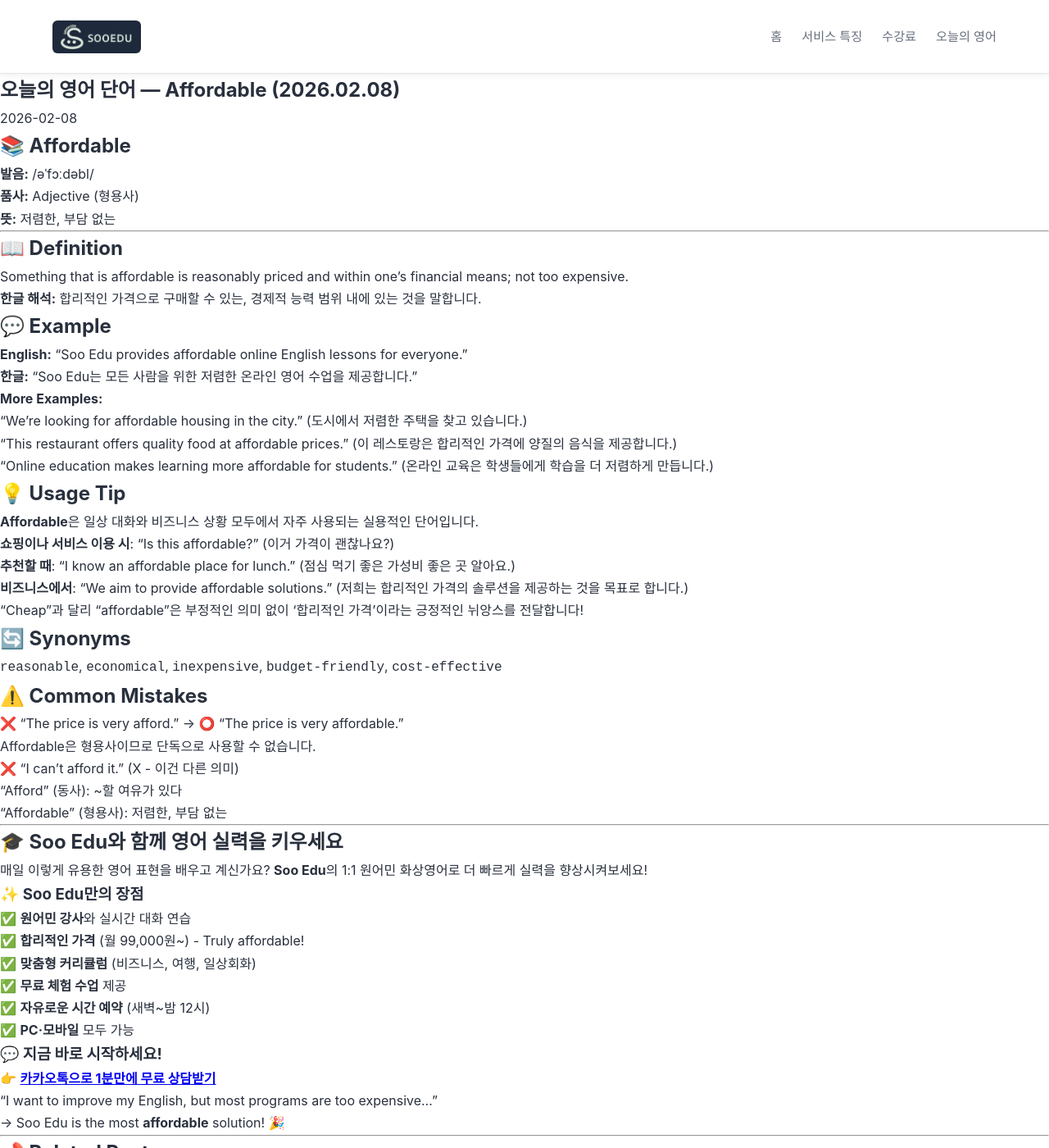
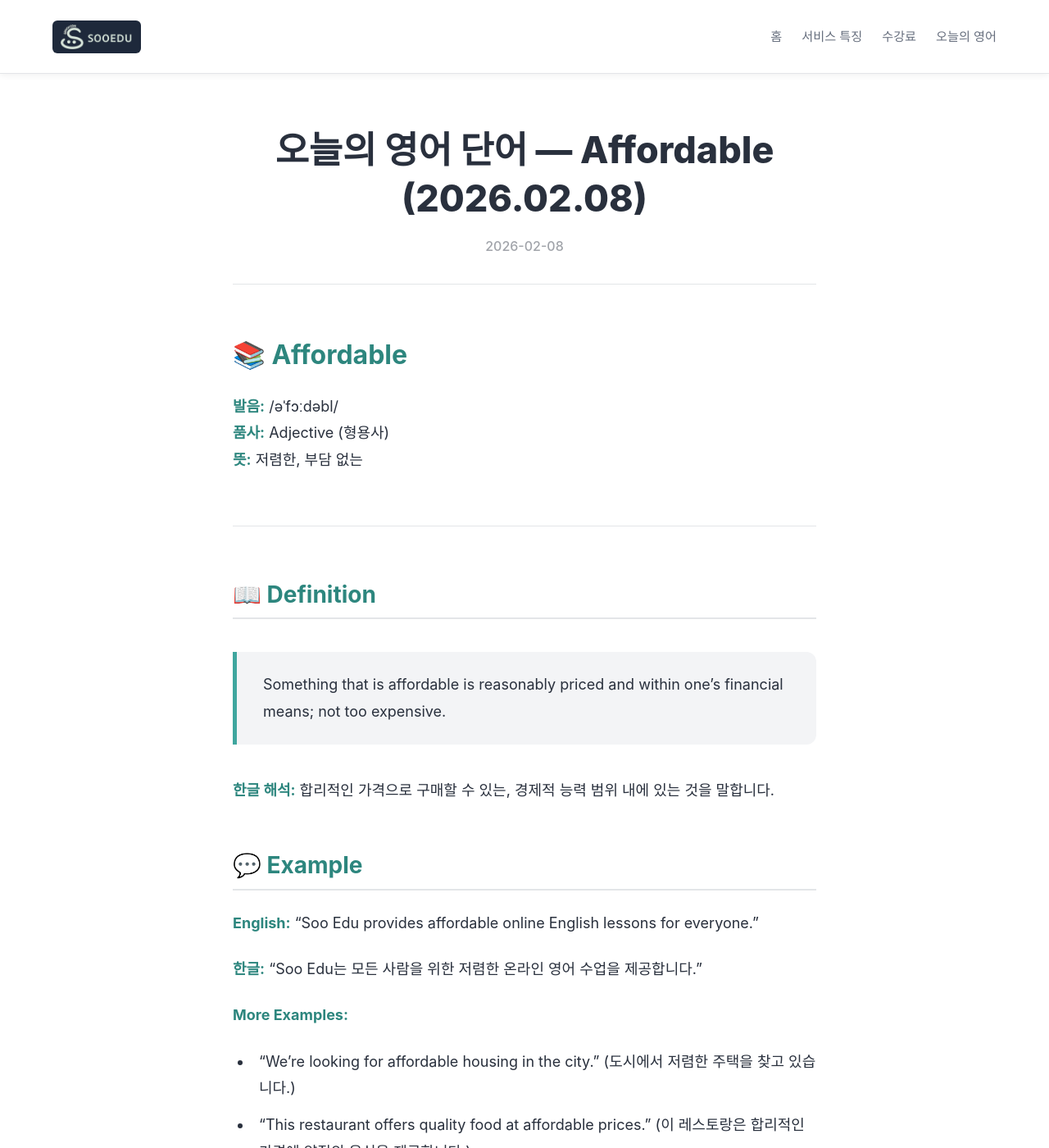
Before and after one commit to TJayPark/sooedu-blog, a Jekyll site: the page built from _posts/2026-02-08-english-affordable.md, in a window 1280 px wide and 1400 px high. Shown: the whole window at 82% size. Built offline with Jekyll 4.4.1, drawn with Linux system fonts in a browser that asks for light colours.

Commit message:
🎨 Readability Overhaul for Blog Posts
- Introduce blog-post-style.css with extensive typography improvements
- Increase font size (1.125rem) and line-height (1.8) for comfortable reading
- Restyle blockquotes into clear dialogue boxes for English conversations
- Transform plain KakaoTalk links into prominent CTA buttons
- Add generous spacing between sections to prevent 'wall of text'

```diff
--- a/_layouts/default.html
+++ b/_layouts/default.html
@@ -57,6 +57,7 @@
 
   <!-- Stylesheet -->
   <link rel="stylesheet" href="{{ '/assets/css/style.css' | relative_url }}" />
+  <link rel="stylesheet" href="{{ '/assets/css/blog-post-style.css' | relative_url }}" />
 
   <!-- Structured Data (Schema.org) for SEO -->
   <script type="application/ld+json">
--- /dev/null
+++ b/assets/css/blog-post-style.css
@@ -0,0 +1,187 @@
+/* ====================================
+   Blog Post Styling (Readability Focused)
+   ==================================== */
+
+.post {
+    max-width: 760px;
+    margin: 0 auto;
+    padding: 4rem 1.5rem;
+}
+
+.post-header {
+    text-align: center;
+    margin-bottom: 4rem;
+    padding-bottom: 2rem;
+    border-bottom: 1px solid var(--border-color);
+}
+
+.post-title {
+    font-family: var(--font-display);
+    font-size: 2.2rem;
+    /* Large title */
+    font-weight: 800;
+    line-height: 1.3;
+    margin-bottom: 1rem;
+    color: var(--text-primary);
+}
+
+@media (min-width: 768px) {
+    .post-title {
+        font-size: 2.8rem;
+    }
+}
+
+.post-date {
+    font-size: 1rem;
+    color: var(--text-muted);
+    font-weight: 500;
+}
+
+/* Content Typography */
+.post-content {
+    font-size: 1.125rem;
+    /* ~18px for better readability */
+    line-height: 1.8;
+    /* Airy line height */
+    color: var(--text-primary);
+}
+
+.post-content p {
+    margin-bottom: 1.5rem;
+}
+
+/* Headings within Post */
+.post-content h1,
+.post-content h2,
+.post-content h3 {
+    font-family: var(--font-display);
+    font-weight: 700;
+    line-height: 1.4;
+    color: var(--primary-dark);
+}
+
+.post-content h1 {
+    font-size: 2rem;
+    margin-top: 3rem;
+    margin-bottom: 1.5rem;
+}
+
+.post-content h2 {
+    font-size: 1.75rem;
+    margin-top: 3.5rem;
+    /* More space above headings */
+    margin-bottom: 1.5rem;
+    padding-bottom: 0.5rem;
+    border-bottom: 2px solid var(--border-color);
+}
+
+.post-content h3 {
+    font-size: 1.4rem;
+    margin-top: 2.5rem;
+    margin-bottom: 1rem;
+}
+
+/* Dialogue & Blockquotes */
+.post-content blockquote {
+    background: var(--bg-tertiary);
+    border-left: 5px solid var(--primary);
+    margin: 2.5rem 0;
+    padding: 1.5rem 2rem;
+    border-radius: 0 12px 12px 0;
+    font-style: normal;
+    /* Override standard italic */
+}
+
+.post-content blockquote p {
+    margin-bottom: 1rem;
+}
+
+.post-content blockquote p:last-child {
+    margin-bottom: 0;
+}
+
+/* Dialogue Speaker */
+.post-content blockquote strong {
+    color: var(--primary-dark);
+    font-weight: 700;
+    margin-right: 0.5rem;
+}
+
+/* Dialogue Translation (Italic in markdown) */
+.post-content blockquote em {
+    display: block;
+    font-style: normal;
+    color: var(--text-secondary);
+    font-size: 0.95em;
+    margin-top: 0.2rem;
+}
+
+/* Lists */
+.post-content ul,
+.post-content ol {
+    margin-bottom: 1.5rem;
+    padding-left: 1.5rem;
+}
+
+.post-content li {
+    margin-bottom: 0.8rem;
+    padding-left: 0.5rem;
+}
+
+/* Inline Code / Pronunciation */
+.post-content code {
+    font-family: 'Menlo', 'Monaco', 'Courier New', monospace;
+    background-color: var(--bg-secondary);
+    color: var(--accent-dark);
+    padding: 0.2em 0.4em;
+    border-radius: 4px;
+    font-size: 0.9em;
+}
+
+/* Strong Emphasis */
+.post-content strong {
+    font-weight: 700;
+    color: var(--primary-dark);
+}
+
+/* Horizontal Rule */
+.post-content hr {
+    border: 0;
+    height: 1px;
+    background: var(--border-color);
+    margin: 4rem 0;
+}
+
+/* KakaoTalk CTA Button inside Post */
+.post-content a[href*="pf.kakao.com"] {
+    display: inline-flex;
+    align-items: center;
+    justify-content: center;
+    background-color: #F7E600;
+    /* Kakao Yellow */
+    color: #3A1D1D;
+    /* Kakao Brown */
+    font-weight: 700;
+    text-decoration: none;
+    padding: 1rem 2rem;
+    border-radius: 50px;
+    box-shadow: 0 4px 6px rgba(0, 0, 0, 0.1);
+    transition: transform 0.2s ease, box-shadow 0.2s ease;
+    margin: 1rem 0;
+}
+
+.post-content a[href*="pf.kakao.com"]:hover {
+    transform: translateY(-2px);
+    box-shadow: 0 8px 12px rgba(0, 0, 0, 0.15);
+}
+
+/* Generated Footer */
+.post-content em:last-child,
+.post-content p:last-child em {
+    display: block;
+    text-align: center;
+    font-size: 0.9rem;
+    color: var(--text-muted);
+    margin-top: 4rem;
+    font-style: normal;
+}
```
